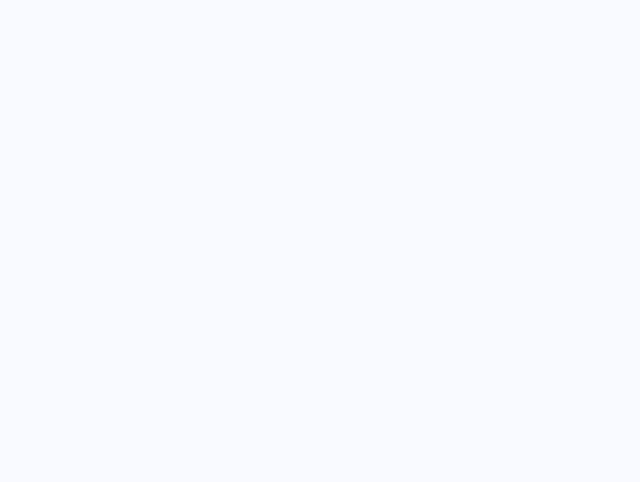
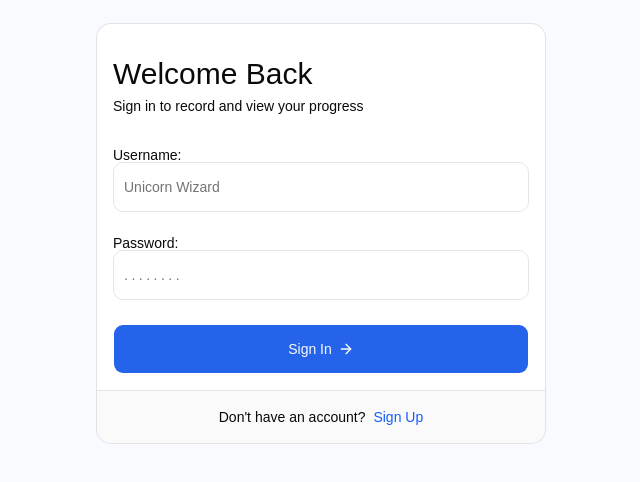
Before and after one commit to Travis613/Scale-Mate, a React (Vite) app in the folder frontend/: page / in a window 1280 px wide. Shown: the top 482 px of the page, without its empty margins (319-959 px from the left). Built offline with nearby package versions, Linux system fonts and the light colour scheme.

Commit message:
made the user interface for the login page

```diff
--- a/frontend/src/App.tsx
+++ b/frontend/src/App.tsx
@@ -1,3 +1,12 @@
+import { BrowserRouter, Routes, Route } from "react-router-dom";
+import { Login } from "./components/custom/pages/login";
+
 export default function App() {
-  return <></>;
+  return (
+    <BrowserRouter>
+      <Routes>
+        <Route path="/" element={<Login />} />
+      </Routes>
+    </BrowserRouter>
+  );
 }
--- /dev/null
+++ b/frontend/src/components/custom/pages/login.tsx
@@ -0,0 +1,46 @@
+import { Button } from "@/components/ui/button";
+import {
+  Card,
+  CardContent,
+  CardFooter,
+  CardHeader,
+  CardTitle,
+} from "@/components/ui/card";
+import { Input } from "@/components/ui/input";
+import { Label } from "@/components/ui/label";
+import { Link } from "react-router-dom";
+import { ArrowRight } from "lucide-react";
+
+export function Login() {
+  return (
+    <Card className="max-w-md mx-auto my-6">
+      <CardHeader className="py-4">
+        <CardTitle className="text-3xl">Welcome Back</CardTitle>
+        <p className="font-light">Sign in to record and view your progress</p>
+      </CardHeader>
+      <CardContent className="flex flex-col gap-6">
+        <div>
+          <Label>Username:</Label>
+          <Input className="py-6" placeholder="Unicorn Wizard" />
+        </div>
+        <div>
+          <Label>Password:</Label>
+          <Input
+            type="password"
+            className="py-6 tracking-[0.25em]"
+            placeholder="........"
+          />
+        </div>
+        <Button size={"lg"} className={"w-full py-6 bg-[#2563eb]"}>
+          Sign In <ArrowRight />
+        </Button>
+      </CardContent>
+      <CardFooter className="flex gap-2 justify-center">
+        <p>Don't have an account?</p>
+        <Link to={""} className="text-blue-600">
+          Sign Up
+        </Link>
+      </CardFooter>
+    </Card>
+  );
+}
--- /dev/null
+++ b/frontend/src/components/ui/card.tsx
@@ -0,0 +1,102 @@
+import * as React from "react"
+import { cn } from "cn"
+
+function Card({
+  className,
+  size = "default",
+  ...props
+}: React.ComponentProps<"div"> & { size?: "default" | "sm" }) {
+  return (
+    <div
+      data-slot="card"
+      data-size={size}
+      className={cn(
+        "group/card flex flex-col gap-(--card-spacing) overflow-hidden rounded-xl bg-card py-(--card-spacing) text-sm text-card-foreground ring-1 ring-foreground/10 [--card-spacing:--spacing(4)] has-data-[slot=card-footer]:pb-0 has-[>img:first-child]:pt-0 data-[size=sm]:[--card-spacing:--spacing(3)] data-[size=sm]:has-data-[slot=card-footer]:pb-0 *:[img:first-child]:rounded-t-xl *:[img:last-child]:rounded-b-xl",
+        className
+      )}
+      {...props}
+    />
+  )
+}
+
+function CardHeader({ className, ...props }: React.ComponentProps<"div">) {
+  return (
+    <div
+      data-slot="card-header"
+      className={cn(
+        "group/card-header @container/card-header grid auto-rows-min items-start gap-1 rounded-t-xl px-(--card-spacing) has-data-[slot=card-action]:grid-cols-[1fr_auto] has-data-[slot=card-description]:grid-rows-[auto_auto] [.border-b]:pb-(--card-spacing)",
+        className
+      )}
+      {...props}
+    />
+  )
+}
+
+function CardTitle({ className, ...props }: React.ComponentProps<"div">) {
+  return (
+    <div
+      data-slot="card-title"
+      className={cn(
+        "font-heading text-base leading-snug font-medium group-data-[size=sm]/card:text-sm",
+        className
+      )}
+      {...props}
+    />
+  )
+}
+
+function CardDescription({ className, ...props }: React.ComponentProps<"div">) {
+  return (
+    <div
+      data-slot="card-description"
+      className={cn("text-sm text-muted-foreground", className)}
+      {...props}
+    />
+  )
+}
+
+function CardAction({ className, ...props }: React.ComponentProps<"div">) {
+  return (
+    <div
+      data-slot="card-action"
+      className={cn(
+        "col-start-2 row-span-2 row-start-1 self-start justify-self-end",
+        className
+      )}
+      {...props}
+    />
+  )
+}
+
+function CardContent({ className, ...props }: React.ComponentProps<"div">) {
+  return (
+    <div
+      data-slot="card-content"
+      className={cn("px-(--card-spacing)", className)}
+      {...props}
+    />
+  )
+}
+
+function CardFooter({ className, ...props }: React.ComponentProps<"div">) {
+  return (
+    <div
+      data-slot="card-footer"
+      className={cn(
+        "flex items-center rounded-b-xl border-t bg-muted/50 p-(--card-spacing)",
+        className
+      )}
+      {...props}
+    />
+  )
+}
+
+export {
+  Card,
+  CardHeader,
+  CardFooter,
+  CardTitle,
+  CardAction,
+  CardDescription,
+  CardContent,
+}
--- /dev/null
+++ b/frontend/src/components/ui/input.tsx
@@ -0,0 +1,19 @@
+import * as React from "react"
+import { Input as InputPrimitive } from "@base-ui/react/input"
+import { cn } from "cn"
+
+function Input({ className, type, ...props }: React.ComponentProps<"input">) {
+  return (
+    <InputPrimitive
+      type={type}
+      data-slot="input"
+      className={cn(
+        "h-8 w-full min-w-0 rounded-lg border border-input bg-transparent px-2.5 py-1 text-base transition-colors outline-none file:inline-flex file:h-6 file:border-0 file:bg-transparent file:text-sm file:font-medium file:text-foreground placeholder:text-muted-foreground focus-visible:border-ring focus-visible:ring-3 focus-visible:ring-ring/50 disabled:pointer-events-none disabled:cursor-not-allowed disabled:bg-input/50 disabled:opacity-50 aria-invalid:border-destructive aria-invalid:ring-3 aria-invalid:ring-destructive/20 md:text-sm dark:bg-input/30 dark:disabled:bg-input/80 dark:aria-invalid:border-destructive/50 dark:aria-invalid:ring-destructive/40",
+        className
+      )}
+      {...props}
+    />
+  )
+}
+
+export { Input }
--- /dev/null
+++ b/frontend/src/components/ui/label.tsx
@@ -0,0 +1,17 @@
+import * as React from "react"
+import { cn } from "cn"
+
+function Label({ className, ...props }: React.ComponentProps<"label">) {
+  return (
+    <label
+      data-slot="label"
+      className={cn(
+        "flex items-center gap-2 text-sm leading-none font-medium select-none group-data-[disabled=true]:pointer-events-none group-data-[disabled=true]:opacity-50 peer-disabled:cursor-not-allowed peer-disabled:opacity-50",
+        className
+      )}
+      {...props}
+    />
+  )
+}
+
+export { Label }
```
Also changed, not shown: frontend/src/services/loginServices.ts (added).
